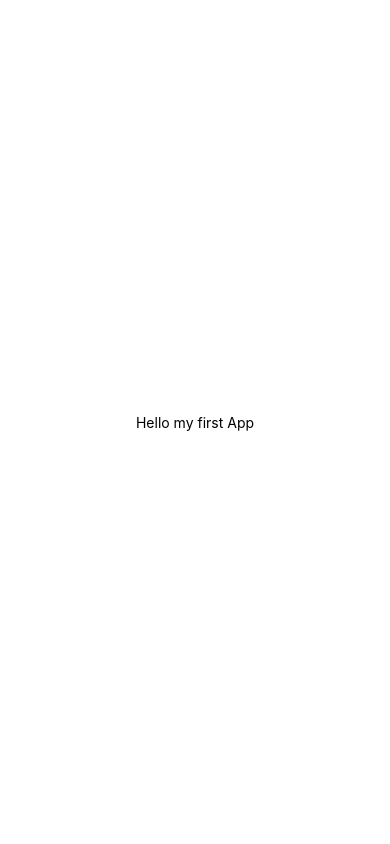
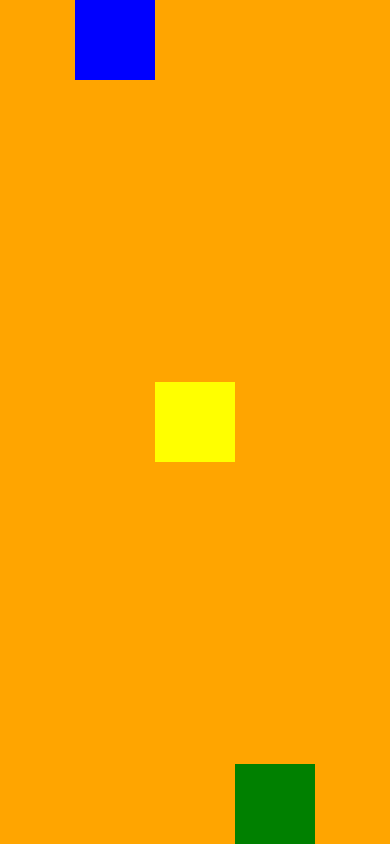
Before and after one commit to nattkarn/react_native, a React Native app: screen / in a window 390 px wide. Built offline with nearby package versions, Linux system fonts and the light colour scheme.

Commit message:
view and flexbox

```diff
--- a/App.js
+++ b/App.js
@@ -1,21 +1,19 @@
-import { StatusBar } from 'expo-status-bar';
-import { StyleSheet, Text, View } from 'react-native';
+import { StyleSheet, Text, View } from "react-native";
 
 export default function App() {
   return (
-    <View style={styles.container}>
-      <Text>Hello my first App</Text>
-
-      <StatusBar style="auto" />
+    <View
+      style={{
+        backgroundColor: "orange",
+        flex: 1,
+        flexDirection: 'row',
+        justifyContent: 'center',
+        alignItems: 'center'
+      }}
+    >
+      <View style={{ backgroundColor: "blue", width: 80, height: 80, alignSelf:'flex-start'}}></View>
+      <View style={{ backgroundColor: "yellow", width: 80, height: 80, alignSelf:'center' }}></View>
+      <View style={{ backgroundColor: "green", width: 80, height: 80, alignSelf:'flex-end' }}></View>
     </View>
   );
 }
-
-const styles = StyleSheet.create({
-  container: {
-    flex: 1,
-    backgroundColor: '#fff',
-    alignItems: 'center',
-    justifyContent: 'center',
-  },
-});
```
